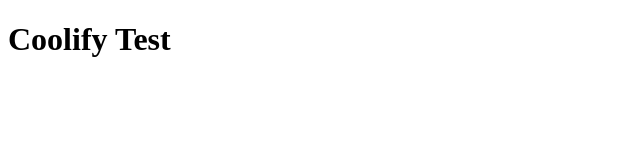
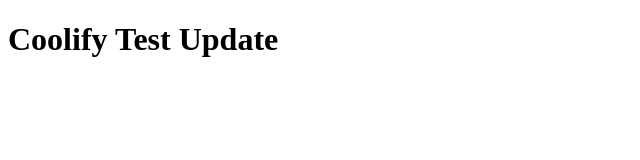
Before and after one commit to echipa-de-proiectare/coolify-test-second, a plain HTML site: page index.html in a window 1280 px wide. Shown: the whole page, without its empty margins (0-640 px from the left). Drawn offline with Linux system fonts and the light colour scheme.

Commit message:
Test update

```diff
--- a/index.html
+++ b/index.html
@@ -6,6 +6,6 @@
     <title>Test</title>
   </head>
   <body>
-    <h1>Coolify Test</h1>
+    <h1>Coolify Test Update</h1>
   </body>
 </html>
```
